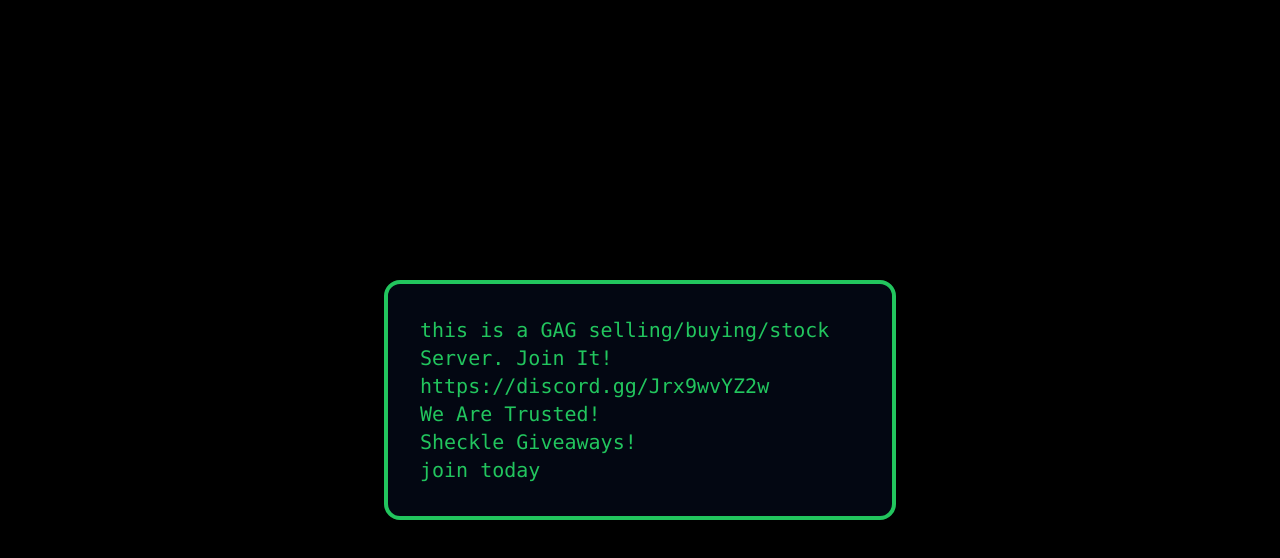
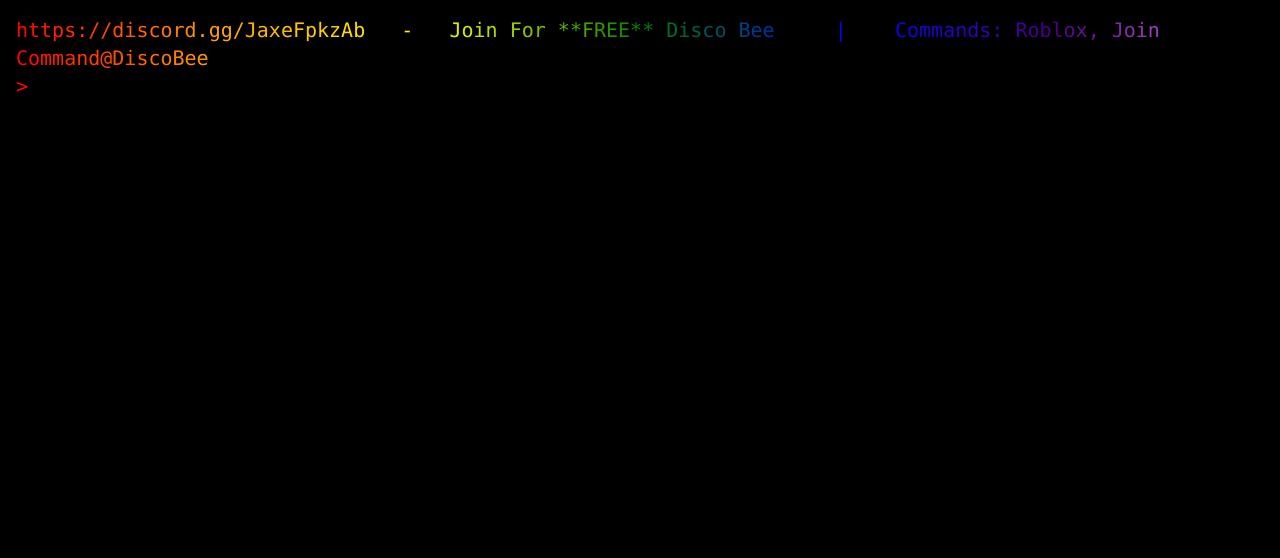
Before and after one commit to MidnightsAPIstuff/MidnightsAPIstuff.github.io, a plain HTML site: page index.html in a window 1280 px wide. Drawn offline with nearby package versions, Linux system fonts and the light colour scheme.

Commit message:
Update index.html

```diff
--- a/index.html
+++ b/index.html
@@ -13,17 +13,109 @@
             font-family: 'Courier New', monospace;
             background-color: #000000; /* Solid black background */
         }
+
+        /*
+         * Keyframes for the strobing animation.
+         * The animation will cycle through the rainbow colors from 0% to 100%.
+         */
+        @keyframes strobe-rainbow {
+            0% {
+                filter: hue-rotate(0deg);
+            }
+            100% {
+                filter: hue-rotate(360deg);
+            }
+        }
+
+        /*
+         * This custom class handles the rainbow gradient and the strobing animation.
+         * The text uses a background clip, and the animation is applied to the element.
+         */
+        .rainbow-effect {
+            /* Rainbow text effect */
+            background: linear-gradient(to right, red, orange, yellow, green, blue, indigo, violet);
+            -webkit-background-clip: text;
+            -webkit-text-fill-color: transparent;
+            color: transparent; /* Fallback for browsers that don't support the above */
+
+            /* Apply the animation to the element */
+            animation: strobe-rainbow 1s linear infinite;
+        }
+
+        /* Styling for the input field to match the terminal theme */
+        .terminal-input {
+            background-color: transparent;
+            border: none;
+            outline: none;
+            width: calc(100% - 150px); /* Adjust width to fit next to the prompt */
+        }
     </style>
 </head>
-<body class="flex items-center justify-center min-h-screen p-4">
-    <div class="bg-gray-950 text-green-500 font-mono text-xl p-8 rounded-2xl border-4 border-green-500 shadow-2xl max-w-lg w-full overflow-auto">
-        <pre class="whitespace-pre-wrap break-words">
-this is a GAG selling/buying/stock Server. Join It!
-https://discord.gg/Jrx9wvYZ2w
-We Are Trusted!
-Sheckle Giveaways!
-join today
-</pre>
+<body class="min-h-screen p-4">
+    <!-- Main terminal container with rainbow effect -->
+    <div class="font-mono text-xl rainbow-effect">
+        <!-- Pre element to display output from commands -->
+        <pre id="output-text" class="whitespace-pre-wrap"></pre>
+
+        <!-- Input line with "Command@DiscoBee >" prompt -->
+        <div class="flex items-center">
+            <pre class="whitespace-pre-wrap">Command@DiscoBee > </pre>
+            <input id="command-input" type="text" class="terminal-input font-mono text-xl">
+        </div>
     </div>
+
+    <script>
+        // Use window.onload to ensure the DOM is fully loaded before running the script.
+        window.onload = function() {
+            // Get references to the input and output elements
+            const commandInput = document.getElementById('command-input');
+            const outputText = document.getElementById('output-text');
+            const promptText = "Command@DiscoBee > ";
+            const originalText = "https://discord.gg/JaxeFpkzAb   -   Join For **FREE** Disco Bee     |    Commands: Roblox, Join";
+
+            // Set the initial text in the output area
+            outputText.textContent = originalText + "\n";
+
+            // Focus the input field when the page loads
+            commandInput.focus();
+
+            // Add event listener for key presses on the input field
+            commandInput.addEventListener('keydown', function(event) {
+                // Check if the pressed key is "Enter"
+                if (event.key === 'Enter') {
+                    // Prevent the default action to avoid form submission
+                    event.preventDefault();
+
+                    // Get the trimmed value from the input field
+                    const command = commandInput.value.trim().toLowerCase();
+                    let responseText = "";
+
+                    // Append the command and prompt to the output text
+                    outputText.textContent += promptText + command + "\n";
+
+                    if (command === "join") {
+                        // Open the Discord link in a new tab
+                        window.open('https://discord.gg/JaxeFpkzAb', '_blank');
+                        responseText = "Joining server";
+                    } else if (command === "roblox") {
+                        // Display the Roblox message
+                        responseText = "Follow gagm00ded On Roblox For 10 Quadrillion Sheckles";
+                    } else {
+                        // Handle unrecognized commands
+                        responseText = "Type A Real Command";
+                    }
+
+                    // Append the response to the output text
+                    outputText.textContent += responseText + "\n";
+
+                    // Clear the input field for the next command
+                    commandInput.value = "";
+
+                    // Scroll to the bottom of the output area
+                    outputText.scrollTop = outputText.scrollHeight;
+                }
+            });
+        };
+    </script>
 </body>
 </html>
```
